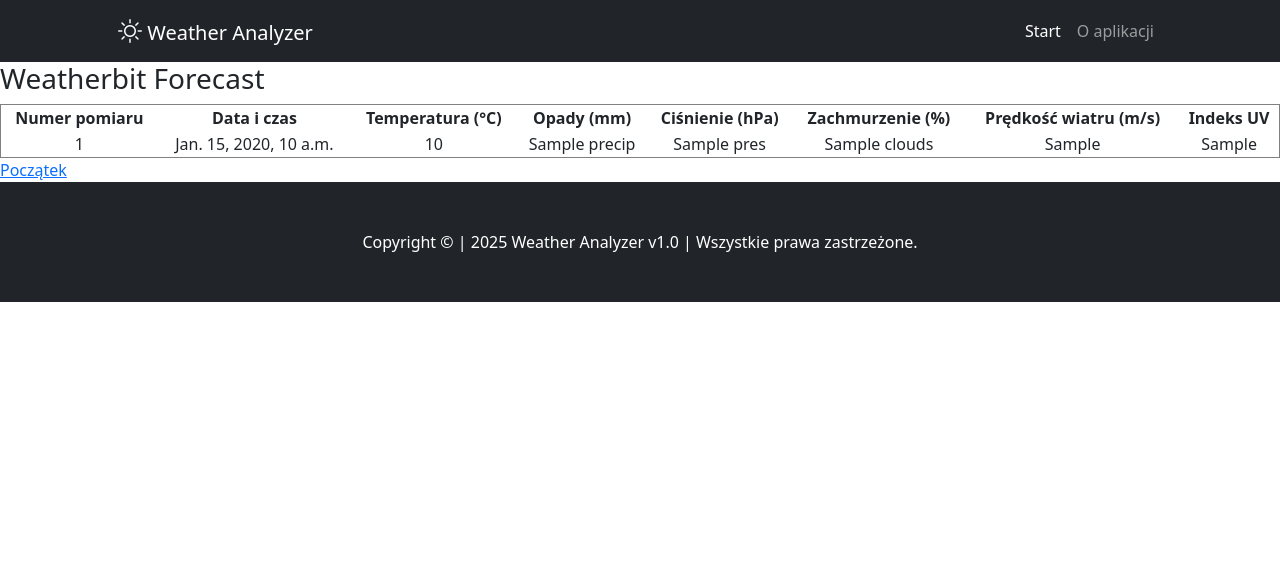
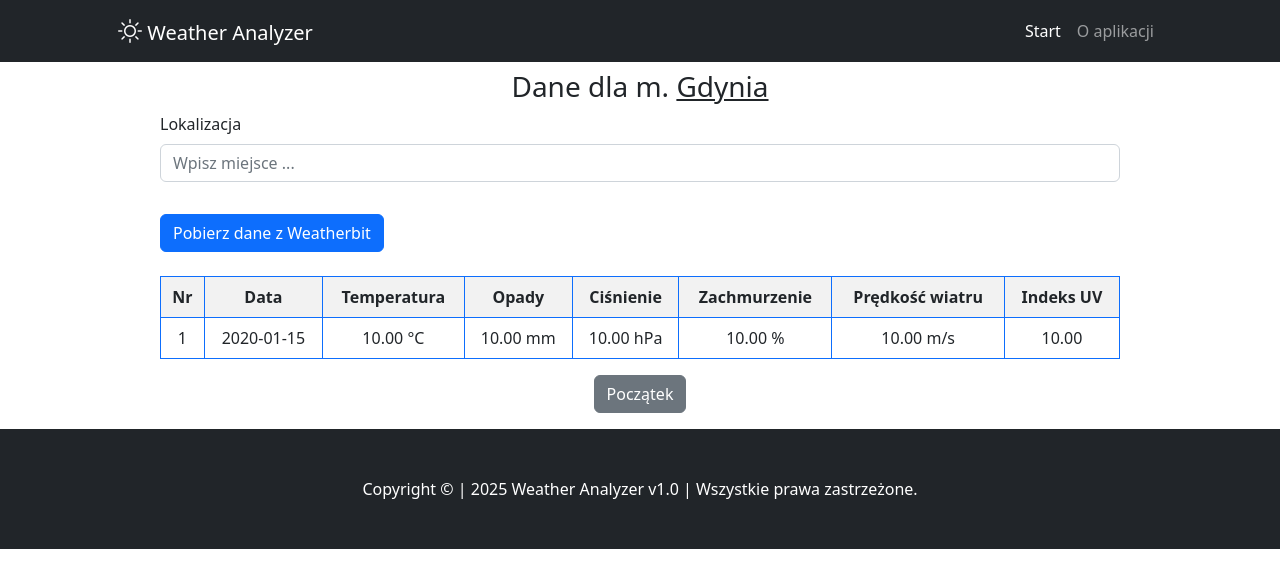
Before and after one commit to loalex/weather_analysis, a Django app: template templates/weatherbit.html in a window 1280 px wide. Shown: the top 588 px of the page. Run offline with Django 5.2, Linux system fonts and the light colour scheme; the template is opened without the code that fills it: most values are stand-ins (such as "Sample title", 1, 10 or a date in 2020); some libraries are stand-ins or nearby versions.

Commit message:
adding some forms (only weather bit not workin)

```diff
--- a/templates/weatherbit.html
+++ b/templates/weatherbit.html
@@ -1,35 +1,66 @@
 {% extends 'base.html' %}
+{% load static %}
+{% load indexing %}
+
 {% block content %}
-<h3>Weatherbit Forecast</h3>
 
-<table border="1" style="width: 100%; border-collapse: collapse;">
-    <thead>
+    {% if query %}
+        <h3 class="text-center mb-2 mt-2">Dane dla m. <u>{{ query|title }}</u></h3>
+        <h5 class="text-center mb-2 mt-2">Adres: {{ address }} </h5>
+    {% else %}
+        <h3 class="text-center mb-2 mt-2">Dane dla m. <u> Gdynia </u></h3>
+    {% endif %}
+
+    <form action="{% url 'analyzer:weatherbit' %}" class="w-75 srodkowy mb-4">
+          <div class="row">
+              <div class="col-md-12 mb-3">
+                  <div>
+                      <label for="localization_query">Lokalizacja</label>
+                      <input
+                              class="form-control mt-2"
+                              id="query"
+                              name="localization_query"
+                              type="text"
+                              placeholder="Wpisz miejsce ..."
+                              required
+                      >
+                  </div>
+              </div>
+          </div>
+          <div class="mt-3 mb-3">
+                    <button type="submit" class="btn btn-primary">Pobierz dane z Weatherbit</button>
+          </div>
+    </form>
+
+    <table class="table table-striped table-bordered border-primary table-hover w-75">
       <tr>
-            <th>Numer pomiaru</th>
-            <th>Data i czas</th>
-            <th>Temperatura (°C)</th>
-            <th>Opady (mm)</th>
-            <th>Ciśnienie (hPa)</th>
-            <th>Zachmurzenie (%)</th>
-            <th>Prędkość wiatru (m/s)</th>
+        <th>Nr</th>
+        <th>Data</th>
+        <th>Temperatura</th>
+        <th>Opady</th>
+        <th>Ciśnienie</th>
+        <th>Zachmurzenie</th>
+        <th>Prędkość wiatru</th>
         <th>Indeks UV</th>
       </tr>
-    </thead>
-    <tbody>
-        {% for entry in forecast_data %}
+
+      {% for day in forecast_data %}
         <tr>
           <td>{{ forloop.counter }}</td>
-            <td>{{ entry.datetime }}</td>
-            <td>{{ entry.temp }}</td>
-            <td>{{ entry.precip }}</td>
-            <td>{{ entry.pres }}</td>
-            <td>{{ entry.clouds }}</td>
-            <td>{{ entry.wind_spd }}</td>
-            <td>{{ entry.uv }}</td>
+          <td>{{ day.datetime|date:"Y-m-d" }}</td>
+          <td>{{ day.temp|floatformat:2 }} °C</td>
+          <td>{{ day.precip|floatformat:2 }} mm</td>
+          <td>{{ day.pres|floatformat:2 }} hPa</td>
+          <td>{{ day.clouds|floatformat:2 }} %</td>
+          <td>{{ day.wind_spd|floatformat:2 }} m/s</td>
+          <td>{{ day.uv|floatformat:2 }}</td>
         </tr>
       {% endfor %}
-    </tbody>
+
     </table>
 
-<a href="{% url 'analyzer:index' %}">Początek</a>
+    <div class="text-center">
+        <a href="{% url 'analyzer:index' %}" class="btn btn-secondary srodkowy mb-3" role="button" aria-disabled="true">Początek</a>
+    </div>
+
 {% endblock content %}
```
Also changed, not shown: analyzer/views.py (+26 -11 lines), templates/index.html (+6 -7 lines). Lines whose indentation alone changed are shown as unchanged.
